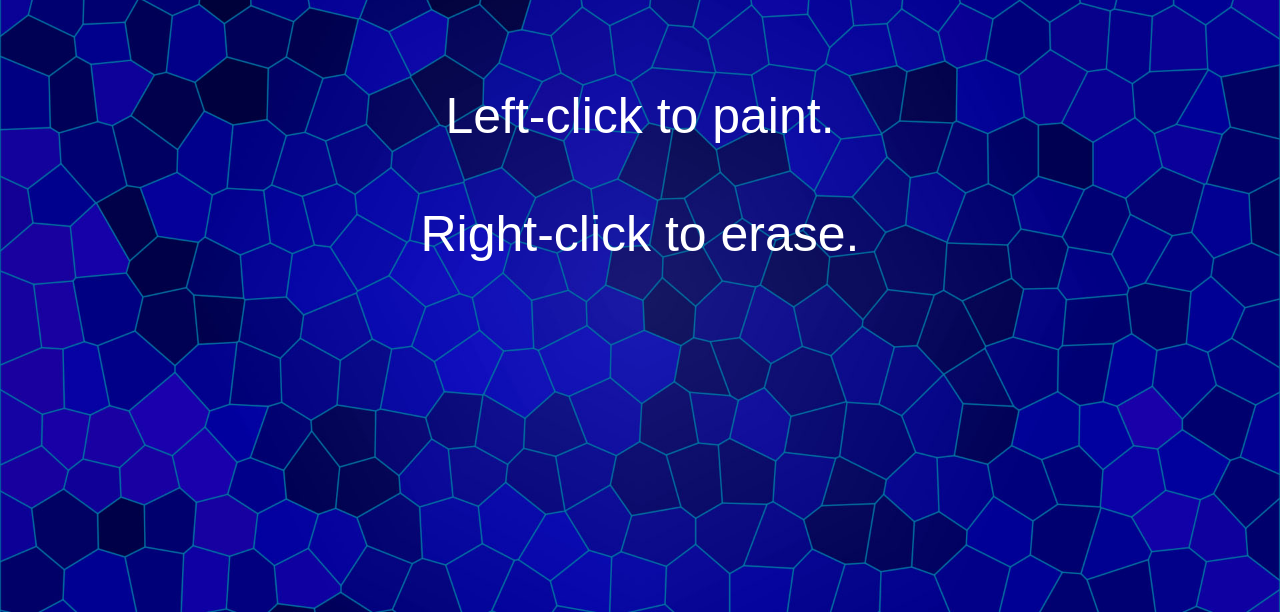
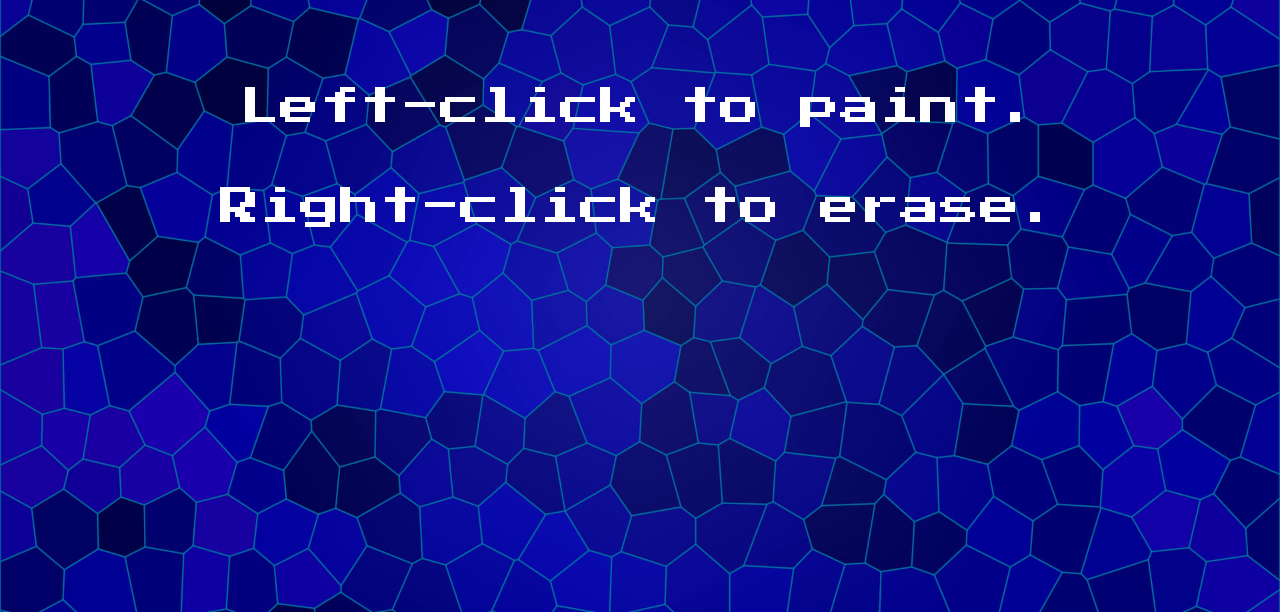
Before and after one commit to richardmarquez2001/cuHacks2020, a plain HTML site: page HowToPlay.html in a window 1280 px wide. Shown: the part 188-800 px from the top of the page. Drawn offline with Linux system fonts and the light colour scheme.

Commit message:
how to play v2

```diff
--- a/css/HowToPlay.css
+++ b/css/HowToPlay.css
@@ -17,8 +17,7 @@ li {
     margin: 20px;
     padding: 20px;
     list-style-type: none;
-    font-size: 50px;
-    font-family: Arial, Helvetica, sans-serif;
+    font-size: 40px;
 }
 
 a {
```
Also changed, not shown: css/host.css (+12 -1 lines).
